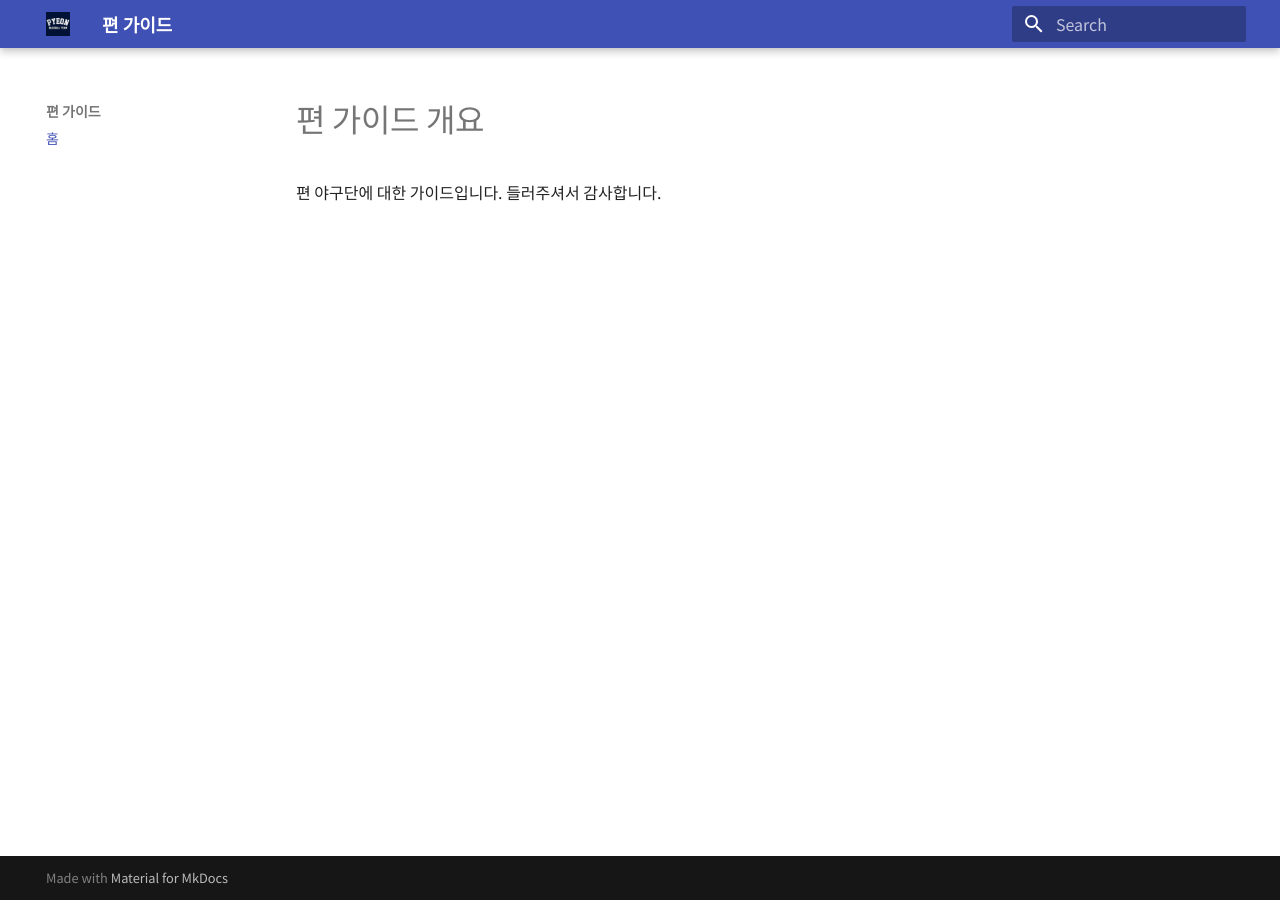
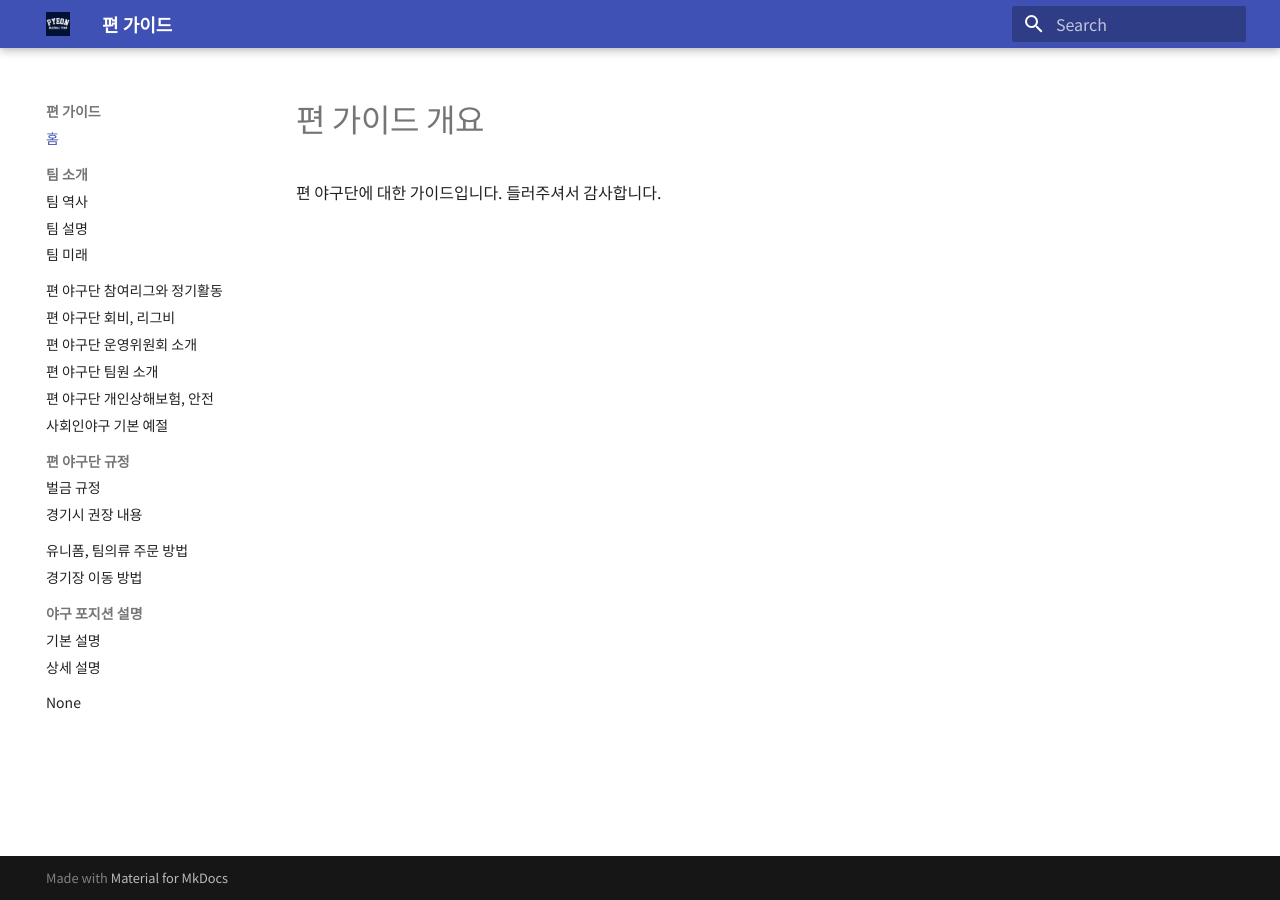
Before and after one commit to BlueChance/pyeon_guide, an MkDocs documentation site: the page built from docs/index.md, in a window 1280 px wide. Built offline with MkDocs 1.6.1 and Material for MkDocs 9.7.7, drawn with Linux system fonts in a browser that asks for light colours.

Commit message:
team explaniton included

```diff
--- a/mkdocs.yml
+++ b/mkdocs.yml
@@ -24,3 +24,22 @@ extra_css:
 
 nav:
   - 홈: index.md
+  - 팀 소개:
+     - 팀 역사: team_introduction/team_introduction.md
+     - 팀 설명: team_introduction/team_explanation.md
+     - 팀 미래: team_introduction/team_future.md
+  - 편 야구단 참여리그와 정기활동: pyeon_leage_and_activity.md
+  - 편 야구단 회비, 리그비: money/team_needs_money.md
+  - 편 야구단 운영위원회 소개: team_introducing_executives
+  - 편 야구단 팀원 소개: team_introducing_members
+  - 편 야구단 개인상해보험, 안전: insurance/team_insurance.md
+  - 사회인야구 기본 예절: baseballrules/manual_manners.md
+  - 편 야구단 규정:
+     - 벌금 규정: money/killyou.md
+     - 경기시 권장 내용: money/good.md
+  - 유니폼, 팀의류 주문 방법: uniforms/how_to_order
+  - 경기장 이동 방법: fields/how_to_get_there
+  - 야구 포지션 설명:
+     - 기본 설명: about_position/basic_position.md
+     - 상세 설명: about_position/position.md
+  - 편 야구단 가입신청서
```
Also changed, not shown: docs/team_introduction/team_explanation.md (added, +9 -0 lines), docs/team_introduction/team_future.md (added, +3 -0 lines), docs/team_introduction/team_introduction.md (added, +15 -0 lines).
